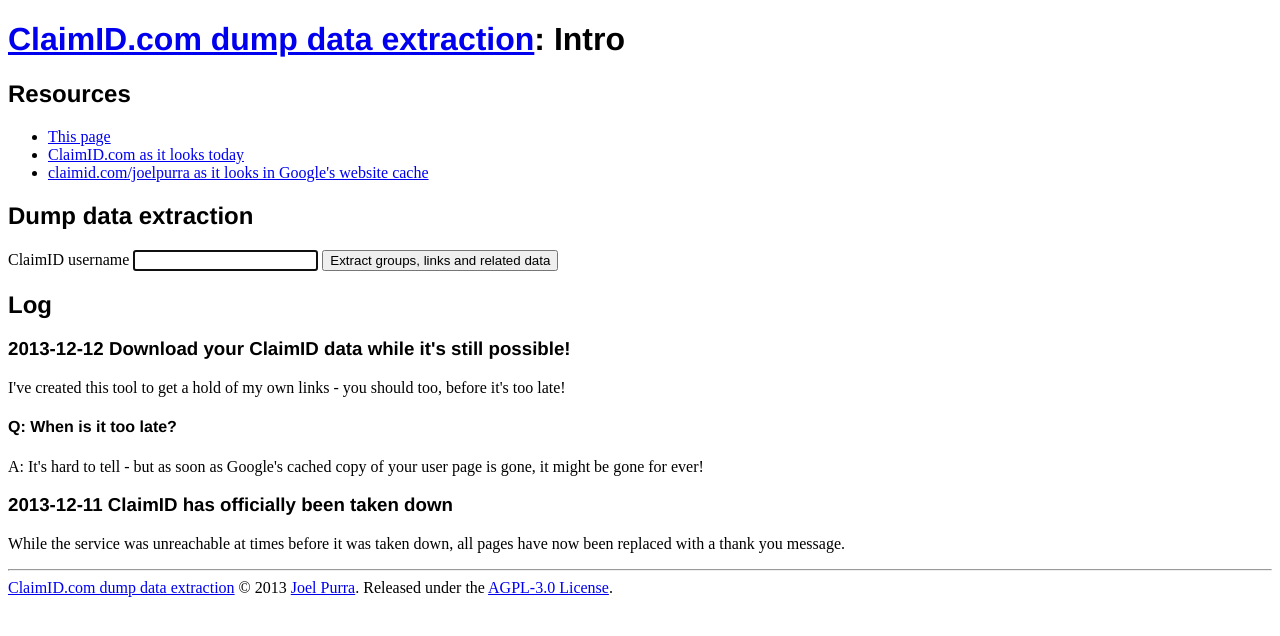
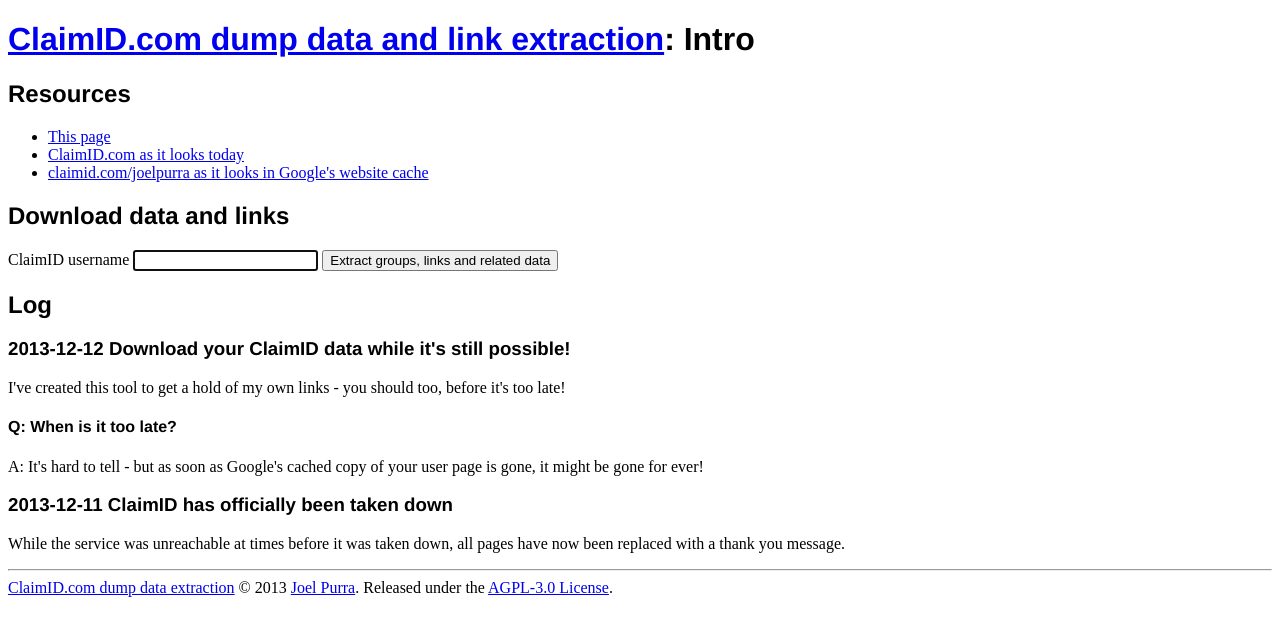
Before and after one commit to joelpurra/claimid-dump, a website: page public/index.html in a window 1280 px wide. Drawn offline with Linux system fonts and the light colour scheme; a web font is replaced by a local one.

Commit message:
Add todo list, mentions links more often

```diff
--- a/package.json
+++ b/package.json
@@ -1,7 +1,7 @@
 {
     "name": "claimid-dump",
     "version": "0.0.0",
-    "description": "Dump data extracted from the shut down claimid.com service, using other sources.",
+    "description": "Dump data and links extracted from the shut down claimid.com service, using other sources.",
     "main": "web.js",
     "dependencies": {
         "express": "^3.3.4",
--- a/public/index.html
+++ b/public/index.html
@@ -15,7 +15,7 @@
 
 <body>
     <h1>
-        <a href="http://claimid-dump.joelpurra.com/">ClaimID.com dump data extraction</a>: Intro
+        <a href="http://claimid-dump.joelpurra.com/">ClaimID.com dump data and link extraction</a>: Intro
     </h1>
     <section>
         <h2>
@@ -33,7 +33,7 @@
 
     <section>
         <h2>
-            Dump data extraction
+            Download data and links
         </h2>
         <form id="dump-form" action="/dump/" method="GET">
             <label>ClaimID username
```
Also changed, not shown: README.md.
